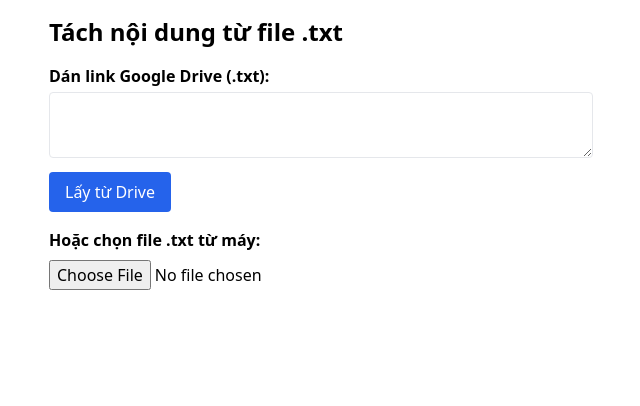
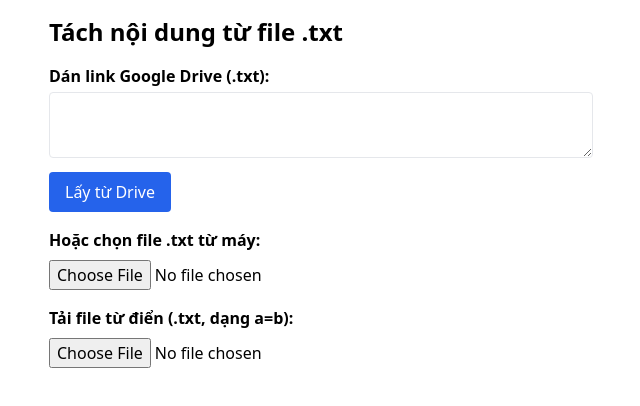
Before and after one commit to giaays/MRTNovel, a Next.js app: page / in a window 1280 px wide. Shown: the top 406 px of the page, without its empty margins (319-959 px from the left). Built offline with nearby package versions, Linux system fonts and the light colour scheme.

Commit message:
Update index.tsx

```diff
--- a/pages/index.tsx
+++ b/pages/index.tsx
@@ -35,6 +35,12 @@
     splitAndSave(content)
   }
 
+  const handleUploadUserDict = async (file: File) => {
+    const text = await file.text()
+    localStorage.setItem('userDict_raw', text)
+    alert('Tải từ điển cá nhân thành công!')
+  }
+
   return (
     <main className="p-4 max-w-xl mx-auto">
       <h1 className="text-2xl font-bold mb-4">Tách nội dung từ file .txt</h1>
@@ -66,6 +72,18 @@
           className="block mt-2"
         />
       </div>
+
+      <div className="mb-4">
+        <label className="font-semibold">Tải file từ điển (.txt, dạng a=b):</label>
+        <input
+          type="file"
+          accept=".txt"
+          onChange={(e) => {
+            if (e.target.files?.[0]) handleUploadUserDict(e.target.files[0])
+          }}
+          className="block mt-2"
+        />
+      </div>
     </main>
   )
 }
```
